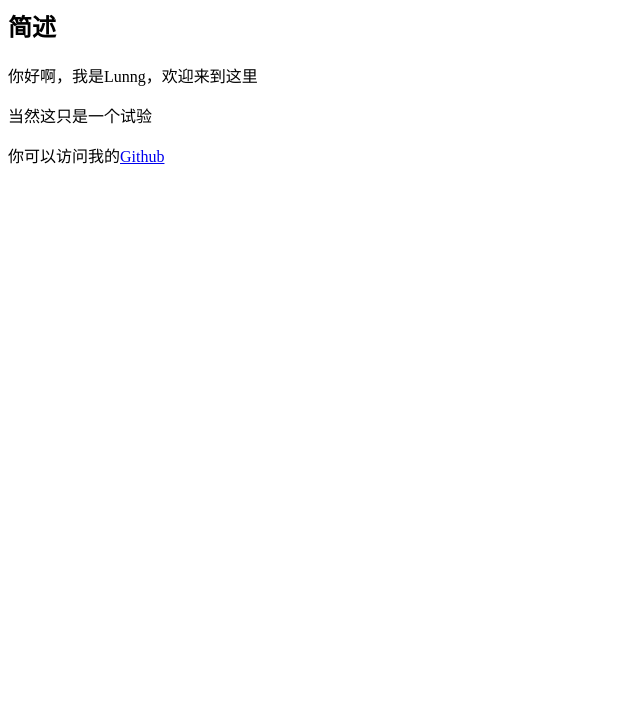
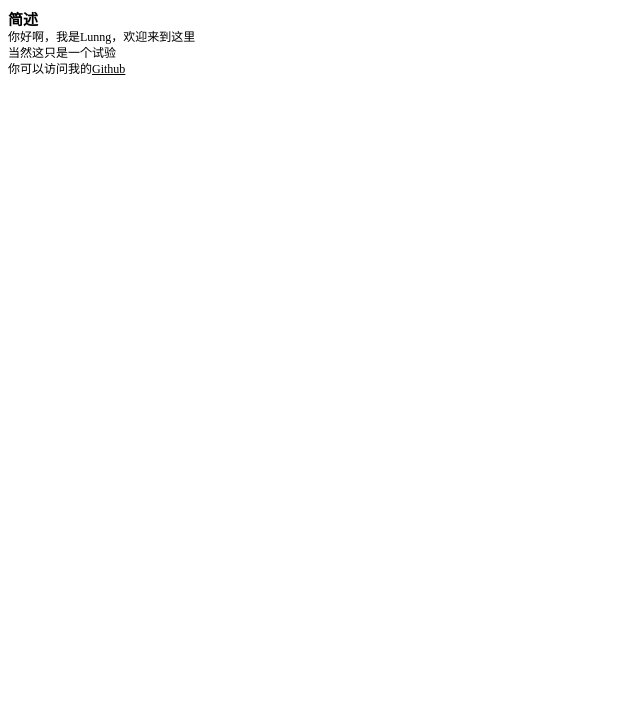
Before and after one commit to Lunngw/Lunngw.github.io, a plain HTML site: page index.html in a window 1280 px wide. Shown: the part 81-800 px from the top of the page, without its empty margins (0-640 px from the left). Drawn offline with Linux system fonts and the light colour scheme.

Commit message:
Update class.css

```diff
--- a/class.css
+++ b/class.css
@@ -1,4 +1,31 @@
-.center-section	{
-	margin-left: auto;
-	margin-right: auto;
+.card	{
+	background: linear-gradient(90deg, rgba(124, 178,255, 0.8), rgba(56,255,126,0.8));
+	width: 250px;
+	margin: auto;
+	border-radius: 10px;
 }
+.center	{
+	text-align: center;
+}
+.space	{
+	margin-left: 7px;
+}
+h2	{
+	font-size: 15px;
+}
+p	{
+	font-size: 12px;
+	margin-top: -14px;
+}
+a	{
+	color: black;
+}
+a:visited	{
+	color: black;
+}
+a:active	{
+	color: powderblue;
+}
+a:hover		{
+	color: gray;
+}
```
